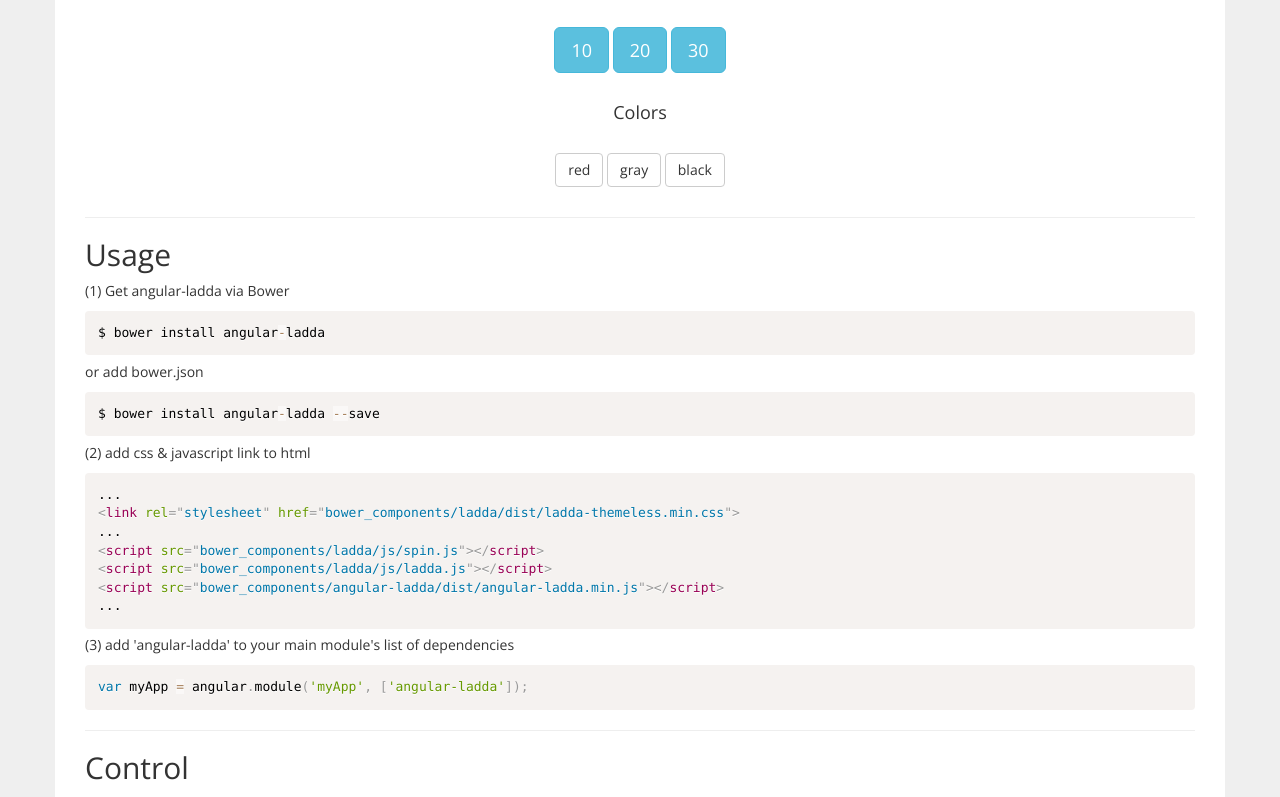
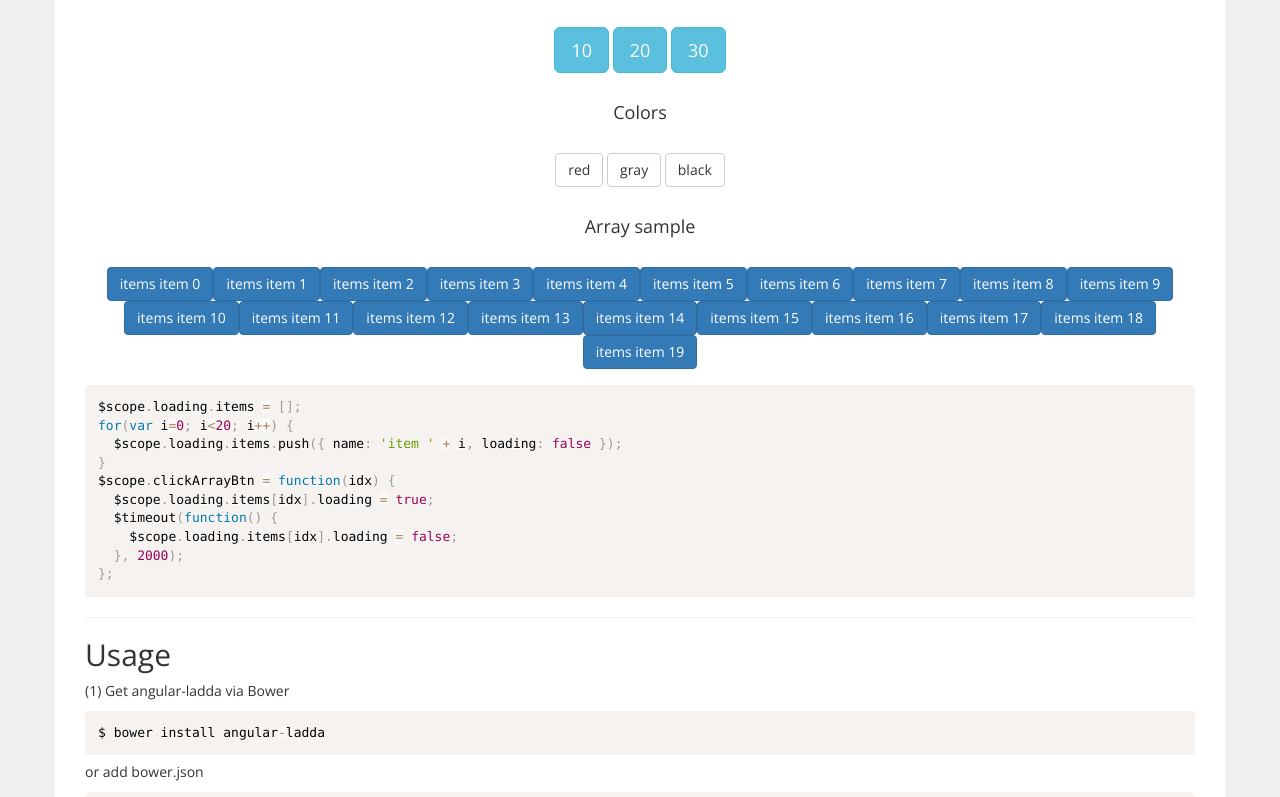
Before and after one commit to remotty/angular-ladda, a plain HTML site: page index.html in a window 1280 px wide. Shown: the part 652-1449 px from the top of the page. Drawn offline with nearby package versions, Linux system fonts and the light colour scheme.

Commit message:
add array sample

```diff
--- a/index.html
+++ b/index.html
@@ -132,6 +132,25 @@
           black
         </a>
       </div>
+
+      <div class="demo-list">
+        <h4>Array sample</h4>
+      </div>
+      <div class="demo-list">
+        <a ladda="item.loading" class="btn btn-primary" data-style="zoom-in" ng-click="clickArrayBtn($index)" ng-repeat="item in loading.items track by $index">
+          items {{item.name}}
+        </a>
+      </div>
+      <pre><code class="language-javascript">$scope.loading.items = [];
+for(var i=0; i<20; i++) {
+  $scope.loading.items.push({ name: 'item ' + i, loading: false });
+}
+$scope.clickArrayBtn = function(idx) {
+  $scope.loading.items[idx].loading = true;
+  $timeout(function() {
+    $scope.loading.items[idx].loading = false;
+  }, 2000);
+};</code></pre>
     </div>
 
     <hr />
@@ -233,7 +252,7 @@
   </div>
 
   <script src="prism.min.js"></script>
-  <script src="//cdnjs.cloudflare.com/ajax/libs/angular.js/1.2.16/angular.min.js"></script>
+  <script src="//cdnjs.cloudflare.com/ajax/libs/angular.js/1.5.7/angular.min.js"></script>
   <script src="bower_components/ladda/dist/spin.min.js"></script>
   <script src="bower_components/ladda/dist/ladda.min.js"></script>
   <script src="bower_components/angular-ladda/dist/angular-ladda.min.js"></script>
@@ -241,6 +260,7 @@
     angular.module('ladda', ['angular-ladda'])
       .controller('DemoCtrl', function($scope, $timeout) {
         $scope.loading = {};
+
         $scope.clickBtn = function(style) {
           $scope.loading[style.replace('-','_')] = true;
           $timeout(function() {
@@ -262,6 +282,18 @@
             $scope.loading[style.replace('-','_') + "_progress"] = false;
           }, 2000);
         };
+
+        // array
+        $scope.loading.items = [];
+        for(var i=0; i<20; i++) {
+          $scope.loading.items.push({ name: 'item ' + i, loading: false });
+        }
+        $scope.clickArrayBtn = function(idx) {
+          $scope.loading.items[idx].loading = true;
+          $timeout(function() {
+            $scope.loading.items[idx].loading = false;
+          }, 2000);
+        };
       });
   </script>
 </body>
```
